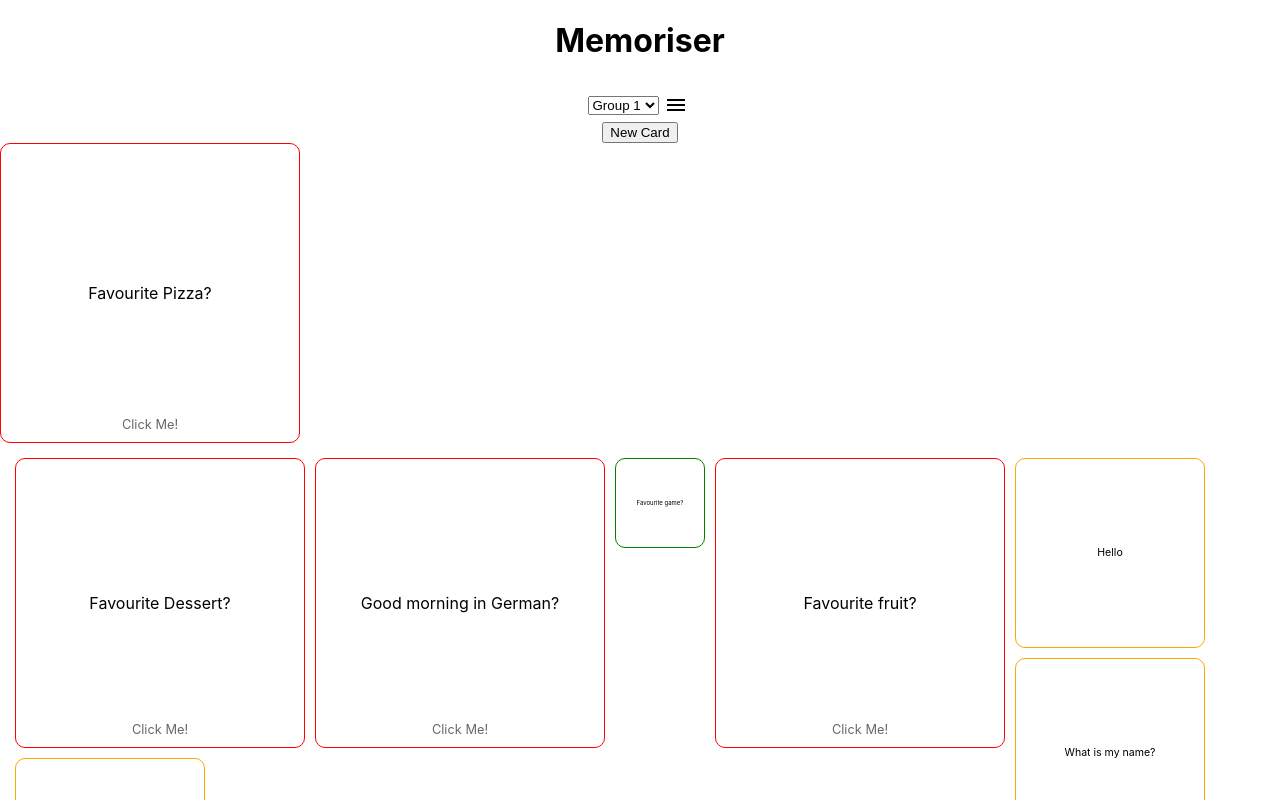
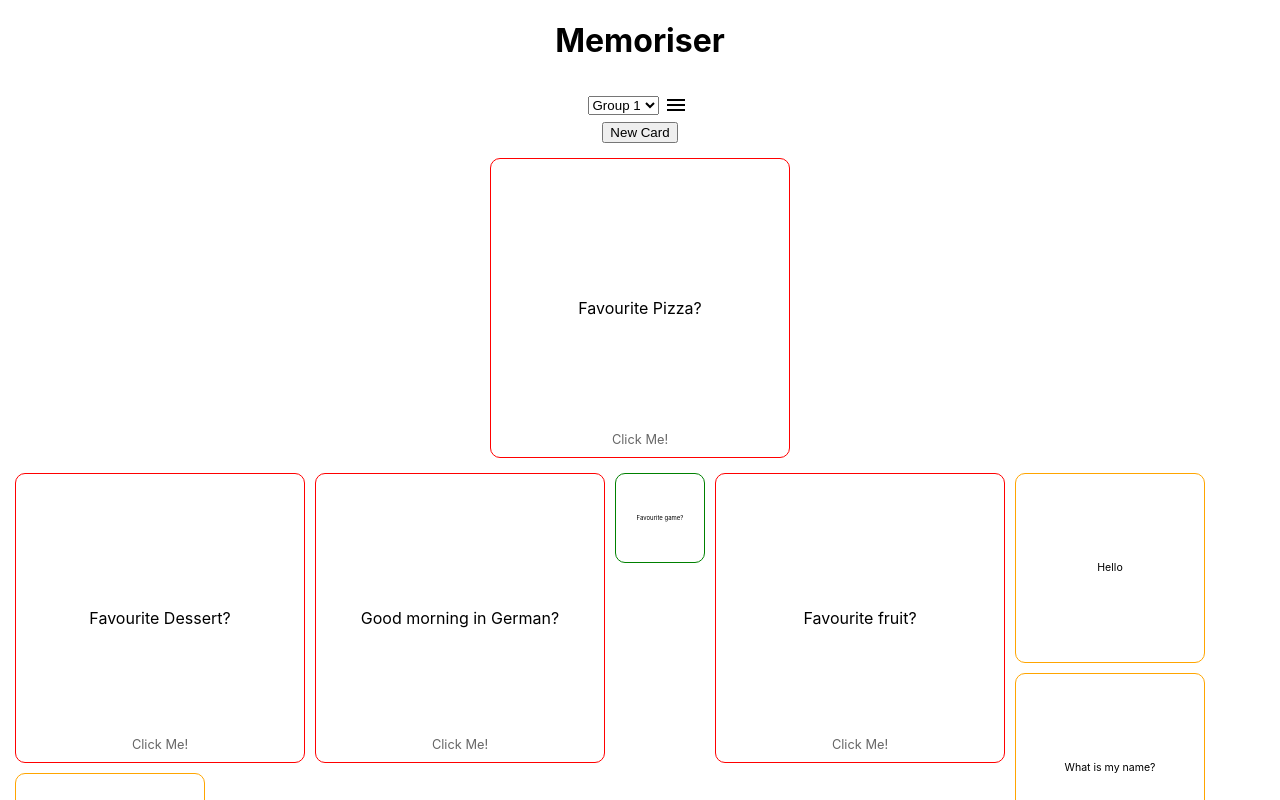
Before and after one commit to Vyper248/memoriser, a React (Create React App) app: page / in a window 1280 px wide. Shown: the top 800 px of the page. Built offline with nearby package versions, Linux system fonts and the light colour scheme.

Commit message:
Adjusted styling to center the selected card. Added z-index to DropdownMenu to make sure it's on top.

```diff
--- a/src/App.css
+++ b/src/App.css
@@ -4,6 +4,12 @@
 
 .App {
   text-align: center;
+}
+
+.App > #firstCard {
+  margin-top: 15px;
+  display: flex;
+  justify-content: center;
 }
 
 .App-logo {
--- a/src/App.tsx
+++ b/src/App.tsx
@@ -184,7 +184,9 @@ function App() {
 			<Header text='Memoriser'/>
 			<GroupSelect groups={groups} currentGroup={currentGroup} onChange={onChangeGroup} onAdd={onAddGroup} onEdit={onEditGroup} onDelete={onDeleteGroup}/>
 			<Button value='New Card' onClick={onClickAddCard}/>
-			{ firstCard ? <FlipCard key={'first-'+firstCard.id} width='300px' height='300px' card={firstCard} size='large' startInEditMode={addingCard} {...cardFunctions}/> : null }
+			<div id='firstCard'>
+				{ firstCard ? <FlipCard key={'first-'+firstCard.id} width='300px' height='300px' card={firstCard} size='large' startInEditMode={addingCard} {...cardFunctions}/> : null }
+			</div>
 			<SquareGrid>
 				{ sortedCards ? sortedCards.map((card, i) => i === 0 ? null : <div key={card.id} className={getSize(card)}><FlipCard card={card} size={getSize(card)} {...cardFunctions}/></div>) : null }
 			</SquareGrid>
--- a/src/components/DropdownMenu/DropdownMenu.style.js
+++ b/src/components/DropdownMenu/DropdownMenu.style.js
@@ -4,6 +4,7 @@ const StyledDropdownMenu = styled.div`
     display: inline-block;
     position: relative;
     margin: 5px;
+    z-index: 2;
 
     & > #icon {
         cursor: pointer;
```
